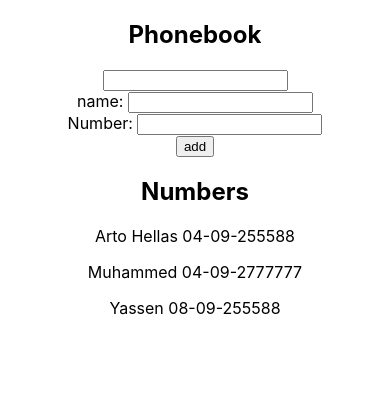
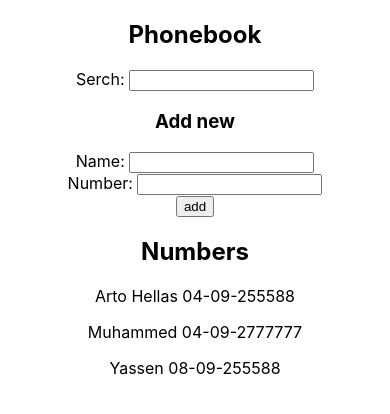
Before and after one commit to m-aljamal/fullstackopen, a React (Create React App) app in the folder part_2/phonebook/: page / in a window 390 px wide. Shown: the top 414 px of the page. Built offline with nearby package versions, Linux system fonts and the light colour scheme.

Commit message:
finish phonebook

```diff
--- a/part_2/phonebook/src/App.js
+++ b/part_2/phonebook/src/App.js
@@ -1,6 +1,7 @@
 import React, { useState } from "react";
 import "./App.css";
 import Person from "./components/Person";
+import CreateNew from "./components/CreateNew";
 
 function App() {
   const [persons, setPersons] = useState([
@@ -8,22 +9,18 @@ function App() {
     { name: "Muhammed", number: "04-09-2777777" },
     { name: "Yassen", number: "08-09-255588" },
   ]);
-  const [formData, setFormData] = useState({ name: "", number: "" });
 
-  const { name, number } = formData;
-  const handleChange = (e) => {
-    setFormData({ ...formData, [e.target.name]: e.target.value });
-  };
   const [serchName, setSerchName] = useState([]);
-  const handleSubmit = (e) => {
-    e.preventDefault();
+
+  const handleSubmit = (value) => {
+    const { name, number } = value;
+
     const checkName = persons.find(
       (person) => person.name === name || person.number === number
     );
     checkName
       ? alert(`${name} ${number} is already added to phonebook`)
       : setPersons(persons.concat({ name, number }));
-    setFormData({ name: "", number: "" });
   };
 
   const handleSerch = (e) => {
@@ -36,26 +33,14 @@ function App() {
   return (
     <div className="App">
       <h2>Phonebook</h2>
-      <input type="text" onChange={handleSerch} />
-      <form onSubmit={handleSubmit}>
-        <div>
-          name:{" "}
-          <input type="text" value={name} name="name" onChange={handleChange} />
-        </div>
-        <div>
-          Number:{" "}
-          <input
-            type="text"
-            value={number}
-            name="number"
-            onChange={handleChange}
-          />
-        </div>
-        <div>
-          <button type="submit">add</button>
-        </div>
-      </form>
+      <div>
+        Serch: <input type="text" onChange={handleSerch} />
+      </div>
+      <h3>Add new </h3>
+      <CreateNew handleSubmit={handleSubmit} />
+
       <h2>Numbers</h2>
+
       {serchName.length > 0
         ? serchName.map((person) => (
             <Person key={person.name} person={person} />
--- /dev/null
+++ b/part_2/phonebook/src/components/CreateNew.js
@@ -0,0 +1,37 @@
+import React, { useState } from "react";
+
+const CreateNew = ({ handleSubmit }) => {
+  const [formData, setFormData] = useState({ name: "", number: "" });
+  const { name, number } = formData;
+  const handleChange = (e) => {
+    setFormData({ ...formData, [e.target.name]: e.target.value });
+  };
+  const createNew = (e) => {
+    e.preventDefault();
+    handleSubmit(formData);
+    setFormData({ name: "", number: "" });
+  };
+
+  return (
+    <form onSubmit={createNew}>
+      <div>
+        Name:{" "}
+        <input type="text" value={name} name="name" onChange={handleChange} />
+      </div>
+      <div>
+        Number:{" "}
+        <input
+          type="text"
+          value={number}
+          name="number"
+          onChange={handleChange}
+        />
+      </div>
+      <div>
+        <button type="submit">add</button>
+      </div>
+    </form>
+  );
+};
+
+export default CreateNew;
--- a/part_2/phonebook/src/components/Person.js
+++ b/part_2/phonebook/src/components/Person.js
@@ -2,9 +2,7 @@ import React from "react";
 
 const Person = ({ person: { name, number } }) => {
   return (
-
   <p>{name} {number}</p>
-
   );
 };
 
```
